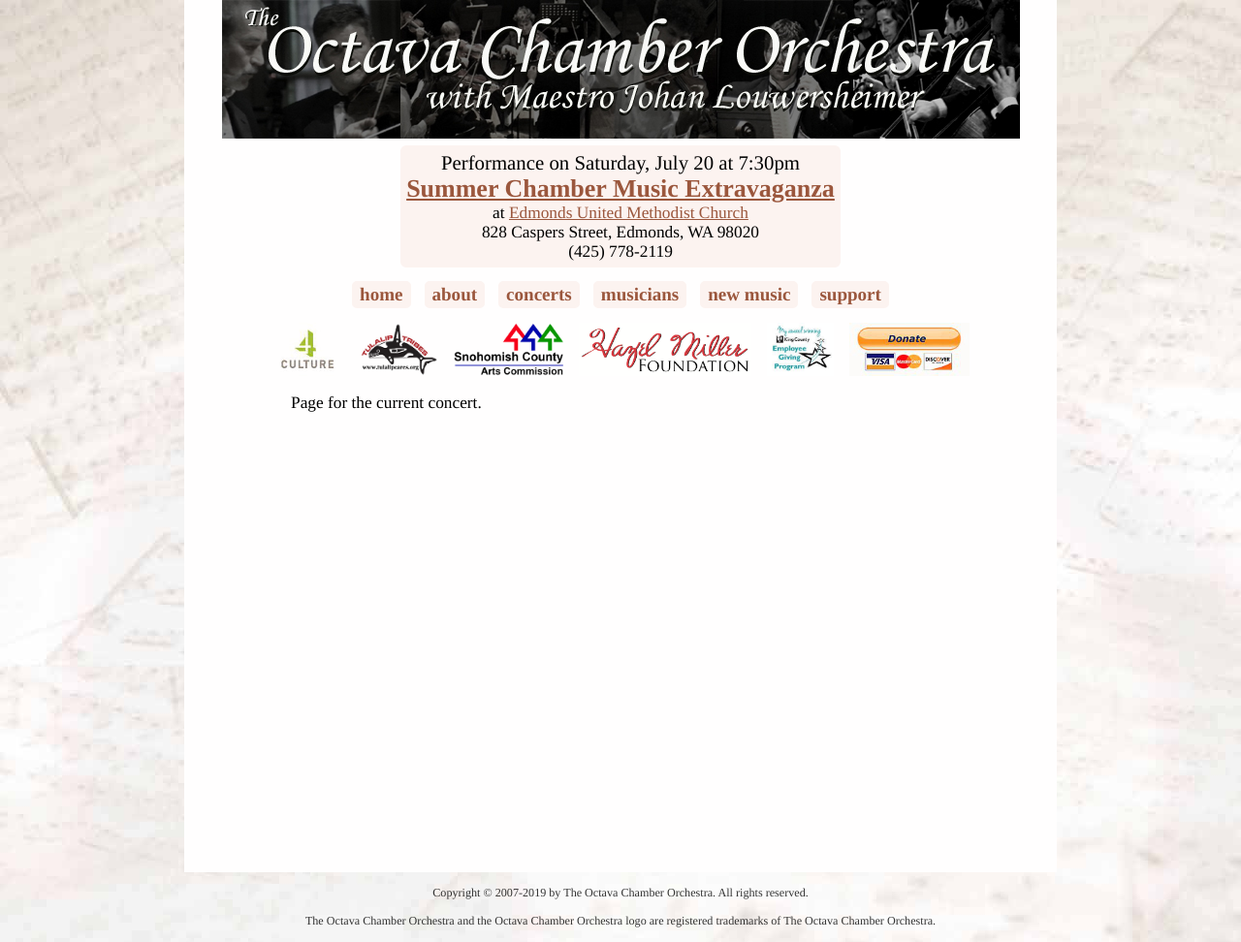
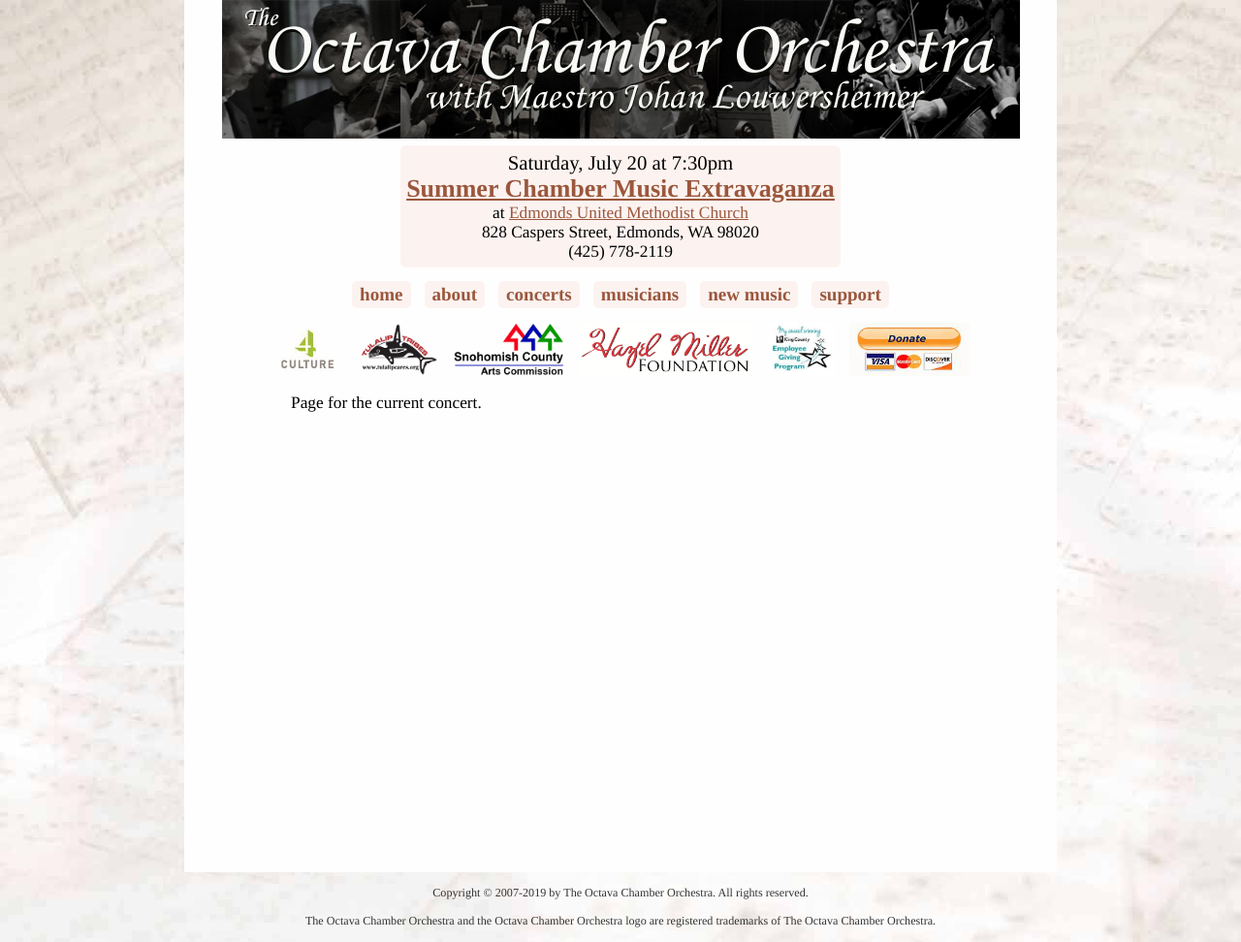
Before and after one commit to Octava-Chamber-Orchestra/Octava-Chamber-Orchestra.github.io, a Jekyll site: the page built from _main_pages/next-concert.md, in a window 1280 px wide. Shown: the whole page at 97% size. Built offline with Jekyll 4.4.1, drawn with Linux system fonts in a browser that asks for light colours; our own code applies the rules of GitHub Pages for plain Markdown files.

Commit message:
Removed words from main layout.

```diff
--- a/_layouts/page.html
+++ b/_layouts/page.html
@@ -20,7 +20,7 @@
           <div class="upcoming-concert">
             <p>
               <span style="font-size:1.2em">
-                Performance on {{ upcoming_concert.date | date: "%A, %B %-d at %-I:%M%P" }}
+                {{ upcoming_concert.date | date: "%A, %B %-d at %-I:%M%P" }}
               </span><br>
               <a style="font-size:1.5em;font-weight:bold;" href="{{ upcoming_concert.url }}">
                 {{ upcoming_concert.title }}
```
